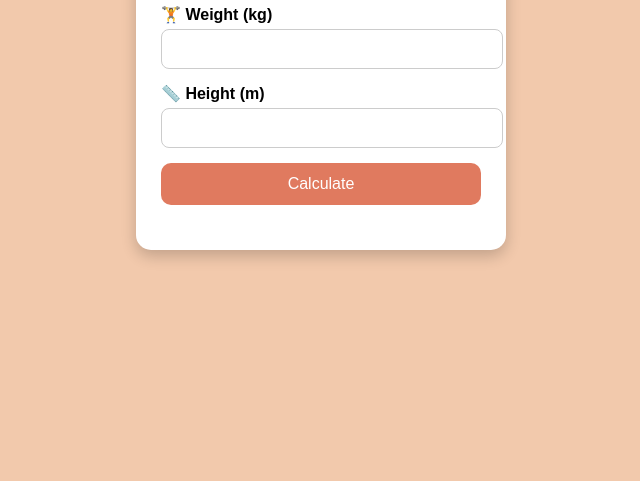
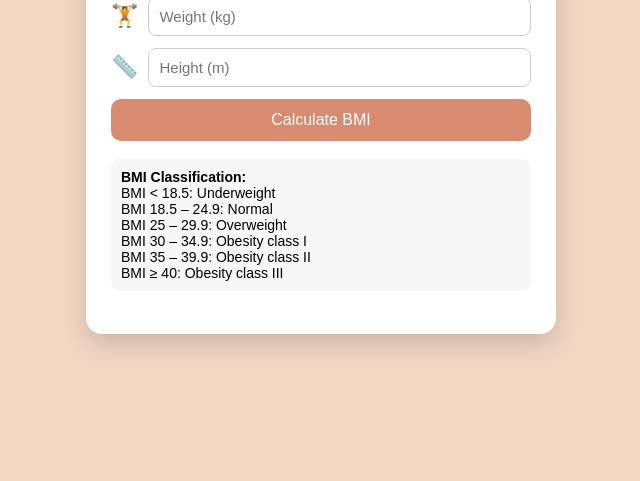
Before and after one commit to bow170409-pixel/BMI-website, a plain HTML site: page index.html in a window 1280 px wide. Shown: the part 319-800 px from the top of the page, without its empty margins (319-959 px from the left). Drawn offline with Linux system fonts and the light colour scheme.

Commit message:
index.html

```diff
--- a/index.html
+++ b/index.html
@@ -3,53 +3,71 @@
 <head>
 <meta charset="UTF-8">
 <title>BMI Calculator</title>
+
 <style>
 body {
-      font-family: Arial, sans-serif;
-      background: #f2c9ac;
+    margin: 0;
+    font-family: Arial, Helvetica, sans-serif;
+    background: #f2d6c2; /* skin tone */
     display: flex;
     justify-content: center;
     align-items: center;
-      height: 100vh;
-      margin: 0;
+    min-height: 100vh;
 }
 
-    .card {
-      background: white;
+.container {
+    background: #fff;
+    width: 420px;
     padding: 25px;
-      border-radius: 15px;
-      width: 320px;
-      box-shadow: 0 6px 15px rgba(0,0,0,0.2);
+    border-radius: 16px;
+    box-shadow: 0 10px 25px rgba(0,0,0,0.15);
 }
 
-    h2 {
+h1 {
     text-align: center;
-      margin-bottom: 20px;
-    }
-
-    .field {
     margin-bottom: 15px;
 }
 
-    label {
-      display: block;
-      margin-bottom: 5px;
-      font-weight: bold;
+.section {
+    margin-bottom: 18px;
 }
 
-    input {
-      width: 100%;
+.section h3 {
+    margin-bottom: 8px;
+    font-size: 16px;
+}
+
+.formula {
+    background: #f7f7f7;
     padding: 10px;
     border-radius: 8px;
+    font-size: 14px;
+}
+
+.input-group {
+    display: flex;
+    align-items: center;
+    margin-bottom: 12px;
+}
+
+.input-group span {
+    font-size: 22px;
+    margin-right: 10px;
+}
+
+.input-group input {
+    flex: 1;
+    padding: 10px;
+    font-size: 15px;
+    border-radius: 8px;
     border: 1px solid #ccc;
-      font-size: 16px;
 }
 
 button {
     width: 100%;
     padding: 12px;
-      background: #e07a5f;
-      color: white;
+    background: #d88b6f;
+    color: #fff;
     border: none;
     border-radius: 10px;
     font-size: 16px;
@@ -57,58 +75,99 @@
 }
 
 button:hover {
-      background: #d46a50;
+    background: #c97a5f;
+}
+
+.bmi-table {
+    font-size: 14px;
+    background: #f7f7f7;
+    padding: 10px;
+    border-radius: 8px;
 }
 
 .result {
-      margin-top: 20px;
+    margin-top: 18px;
     text-align: center;
+}
+
+.result img {
+    width: 110px;
+    margin-top: 10px;
 }
 </style>
 </head>
+
 <body>
 
-<div class="card">
-  <h2>BMI Calculator</h2>
+<div class="container">
+    <h1>BMI Calculator</h1>
 
-  <div class="field">
-    <label>🏋️ Weight (kg)</label>
-    <input type="number" id="weight">
+    <div class="section formula">
+        <strong>BMI Formula:</strong><br>
+        BMI = weight (kg) ÷ height² (m)
     </div>
 
-  <div class="field">
-    <label>📏 Height (m)</label>
-    <input type="number" step="0.01" id="height">
+    <div class="section">
+        <div class="input-group">
+            <span>🏋️</span>
+            <input type="number" id="weight" placeholder="Weight (kg)">
         </div>
 
-  <button onclick="calcBMI()">Calculate</button>
+        <div class="input-group">
+            <span>📏</span>
+            <input type="number" id="height" step="0.01" placeholder="Height (m)">
+        </div>
+
+        <button onclick="calculateBMI()">Calculate BMI</button>
+    </div>
+
+    <div class="section bmi-table">
+        <strong>BMI Classification:</strong><br>
+        BMI &lt; 18.5: Underweight<br>
+        BMI 18.5 – 24.9: Normal<br>
+        BMI 25 – 29.9: Overweight<br>
+        BMI 30 – 34.9: Obesity class I<br>
+        BMI 35 – 39.9: Obesity class II<br>
+        BMI ≥ 40: Obesity class III
+    </div>
 
     <div class="result" id="result"></div>
 </div>
 
 <script>
-  function calcBMI() {
-    const w = document.getElementById("weight").value;
-    const h = document.getElementById("height").value;
+function calculateBMI() {
+    const weight = parseFloat(document.getElementById("weight").value);
+    const height = parseFloat(document.getElementById("height").value);
+    const result = document.getElementById("result");
 
-    if (!w || !h) {
-      document.getElementById("result").innerText =
-        "Please enter weight and height.";
+    if (!weight || !height) {
+        result.innerHTML = "<p>Please enter valid values.</p>";
         return;
     }
 
-    const bmi = (w / (h * h)).toFixed(1);
+    const bmi = (weight / (height * height)).toFixed(1);
     let status = "";
+    let img = "";
 
-    if (bmi < 18.5) status = "Underweight";
-    else if (bmi < 25) status = "Normal";
-    else if (bmi < 30) status = "Overweight";
-    else if (bmi < 35) status = "Obesity Class I";
-    else if (bmi < 40) status = "Obesity Class II";
-    else status = "Obesity Class III";
+    if (bmi < 18.5) {
+        status = "Underweight";
+        img = "https://i.imgur.com/8QZ7Z9y.png";
+    } else if (bmi < 25) {
+        status = "Normal";
+        img = "https://i.imgur.com/0y8Ftya.png";
+    } else if (bmi < 30) {
+        status = "Overweight";
+        img = "https://i.imgur.com/jZQ3K8b.png";
+    } else {
+        status = "Obesity";
+        img = "https://i.imgur.com/2U4GvSg.png";
+    }
 
-    document.getElementById("result").innerHTML =
-      `Your BMI is <b>${bmi}</b><br>You are <b>${status}</b>`;
+    result.innerHTML = `
+        <h3>Your BMI is ${bmi}</h3>
+        <h2>You are <strong>${status}</strong></h2>
+        <img src="${img}" alt="${status}">
+    `;
 }
 </script>
 
```
Lines whose indentation alone changed are shown as unchanged.
